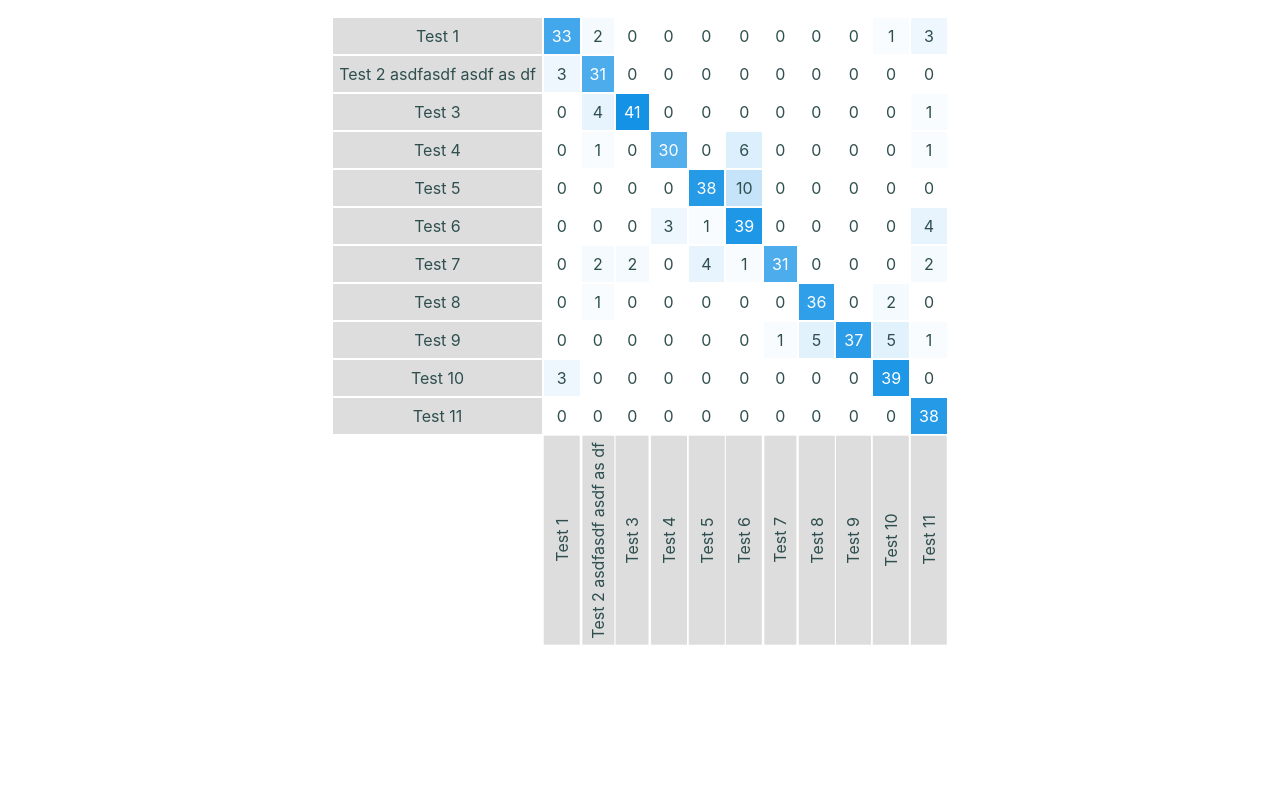
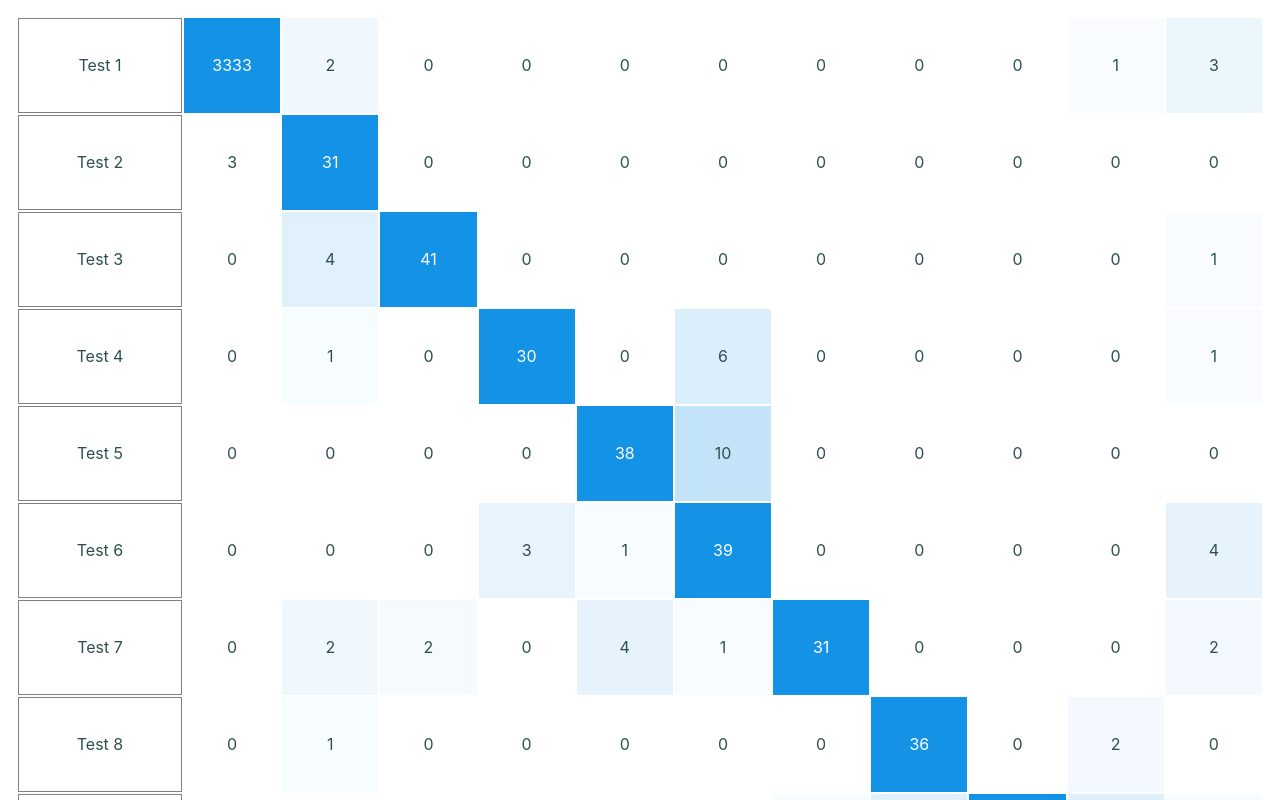
Before and after one commit to MiguelPerezMartinez/react-confusion-matrix, a React (Create React App) app: page / in a window 1280 px wide. Shown: the top 800 px of the page. Built offline with nearby package versions, Linux system fonts and the light colour scheme; the HTML template or start-up script is replaced by a standard one.

Commit message:
feat: matrix adapt to 100% width of the parent and fixed widt/height

```diff
--- a/package.json
+++ b/package.json
@@ -1,6 +1,6 @@
 {
   "name": "react-confusion-matrix",
-  "version": "1.1.3",
+  "version": "1.1.5",
   "type": "module",
   "source": "src/lib.package.js",
   "main": "dist/lib.umd.js",
--- a/src/App.js
+++ b/src/App.js
@@ -3,7 +3,7 @@ import { ConfusionMatrix } from "./Components/ConfusionMatrix/index.jsx";
 
 function App() {
   const arrayTest = [
-    [33, 2, 0, 0, 0, 0, 0, 0, 0, 1, 3],
+    [3333, 2, 0, 0, 0, 0, 0, 0, 0, 1, 3],
     [3, 31, 0, 0, 0, 0, 0, 0, 0, 0, 0],
     [0, 4, 41, 0, 0, 0, 0, 0, 0, 0, 1],
     [0, 1, 0, 30, 0, 6, 0, 0, 0, 0, 1],
@@ -18,7 +18,7 @@ function App() {
 
   const testLabels = [
     "Test 1",
-    "Test 2 asdfasdf asdf as df",
+    "Test 2",
     "Test 3",
     "Test 4",
     "Test 5",
--- a/src/Components/ConfusionMatrix/index.jsx
+++ b/src/Components/ConfusionMatrix/index.jsx
@@ -11,18 +11,26 @@ export const ConfusionMatrix = (props) => {
 
   const [maxValue, setMaxValue] = useState(0);
   const [minValue, setMinValue] = useState(0);
+  const [rowMaxValue, setRowMaxValue] = useState([]);
 
   useEffect(() => {
     let max = 0;
     let min = 0;
+    let maxRow = 0;
+    const tmpMaxRow = [];
+
     if (data.length > 0 && data[0].length > 0) {
       data.forEach((row) => {
+        maxRow = 0;
         row.forEach((col) => {
           if (col > max) max = col;
+          if (col > maxRow) maxRow = col;
           if (col < min) min = col;
         });
+        tmpMaxRow.push(maxRow);
       });
     }
+    setRowMaxValue(tmpMaxRow);
     setMaxValue(max);
     setMinValue(min);
   }, [data]);
@@ -40,11 +48,16 @@ export const ConfusionMatrix = (props) => {
             {data.map((row, rowIndex) => (
               <tr key={rowIndex}>
                 <TableLabels>{labels[rowIndex]}</TableLabels>
-                {row.map((col, colIndex) => (
-                  <TableCell key={colIndex} backgroundColor={col / maxValue}>
-                    {col}
-                  </TableCell>
-                ))}
+                {row.map((col, colIndex) => {
+                  return (
+                    <TableCell
+                      key={colIndex}
+                      backgroundColor={col / rowMaxValue[colIndex]}
+                    >
+                      {col}
+                    </TableCell>
+                  );
+                })}
               </tr>
             ))}
             <tr>
--- a/src/Components/ConfusionMatrix/styles.js
+++ b/src/Components/ConfusionMatrix/styles.js
@@ -2,6 +2,9 @@ import { styled } from "@mui/system";
 
 export const TableContainer = styled("table")({
   color: "darkslategray",
+  width: "100%",
+  aspectRatio: "1/1",
+  tableLayout: "fixed",
 });
 
 export const TableCell = styled("td")((props) => {
@@ -15,12 +18,16 @@ export const TableCell = styled("td")((props) => {
     minHeigth: "10px",
     width: size,
     height: size,
+    justifyContent: "center",
+    alignItems: "center",
+    roll: "gridcell",
   };
 });
 
 export const TableLabels = styled("td")({
-  backgroundColor: "#ddd",
+  border: "1px solid gray",
   padding: "6px",
+  width: "150px",
 });
 
 export const Scale = styled("div")({
```
